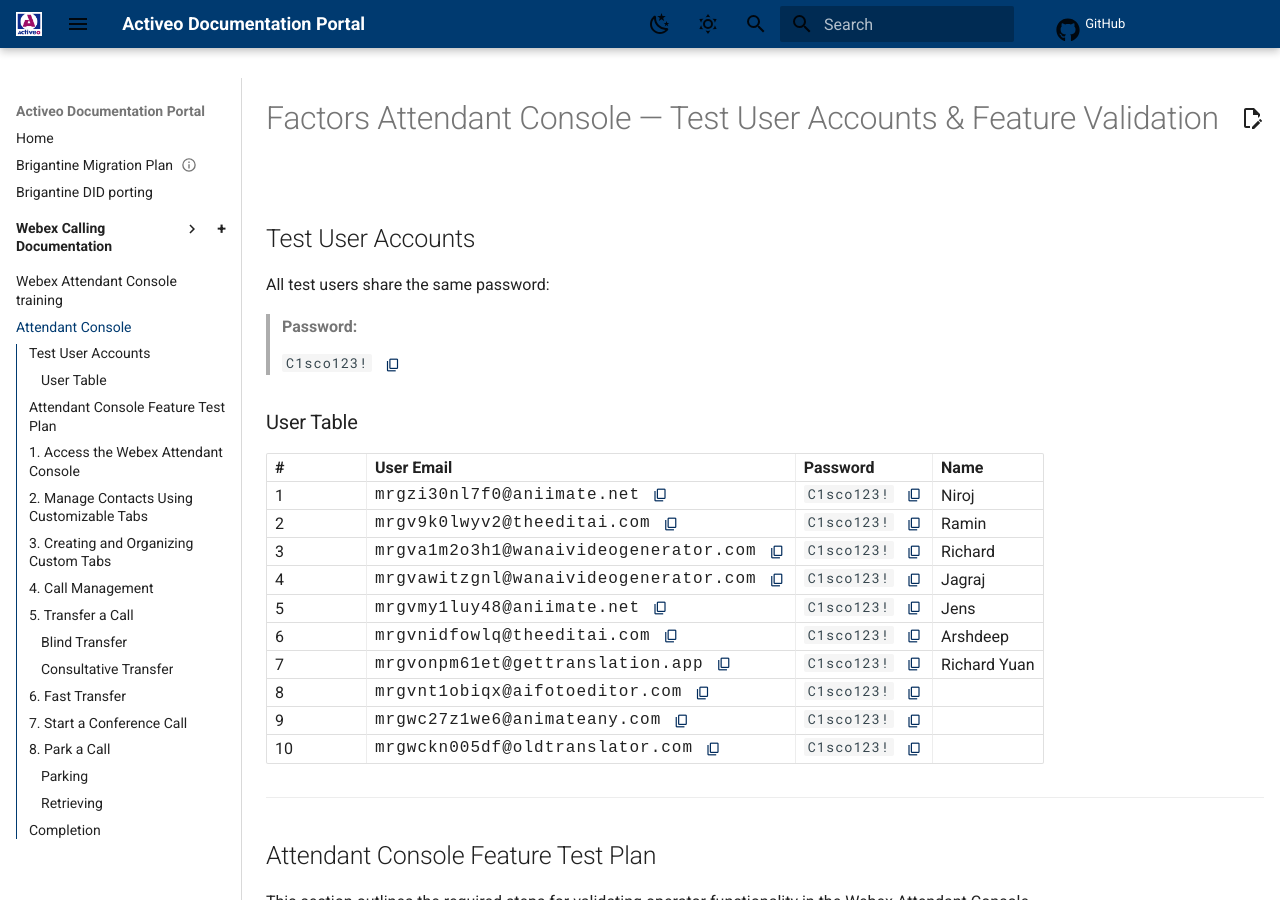
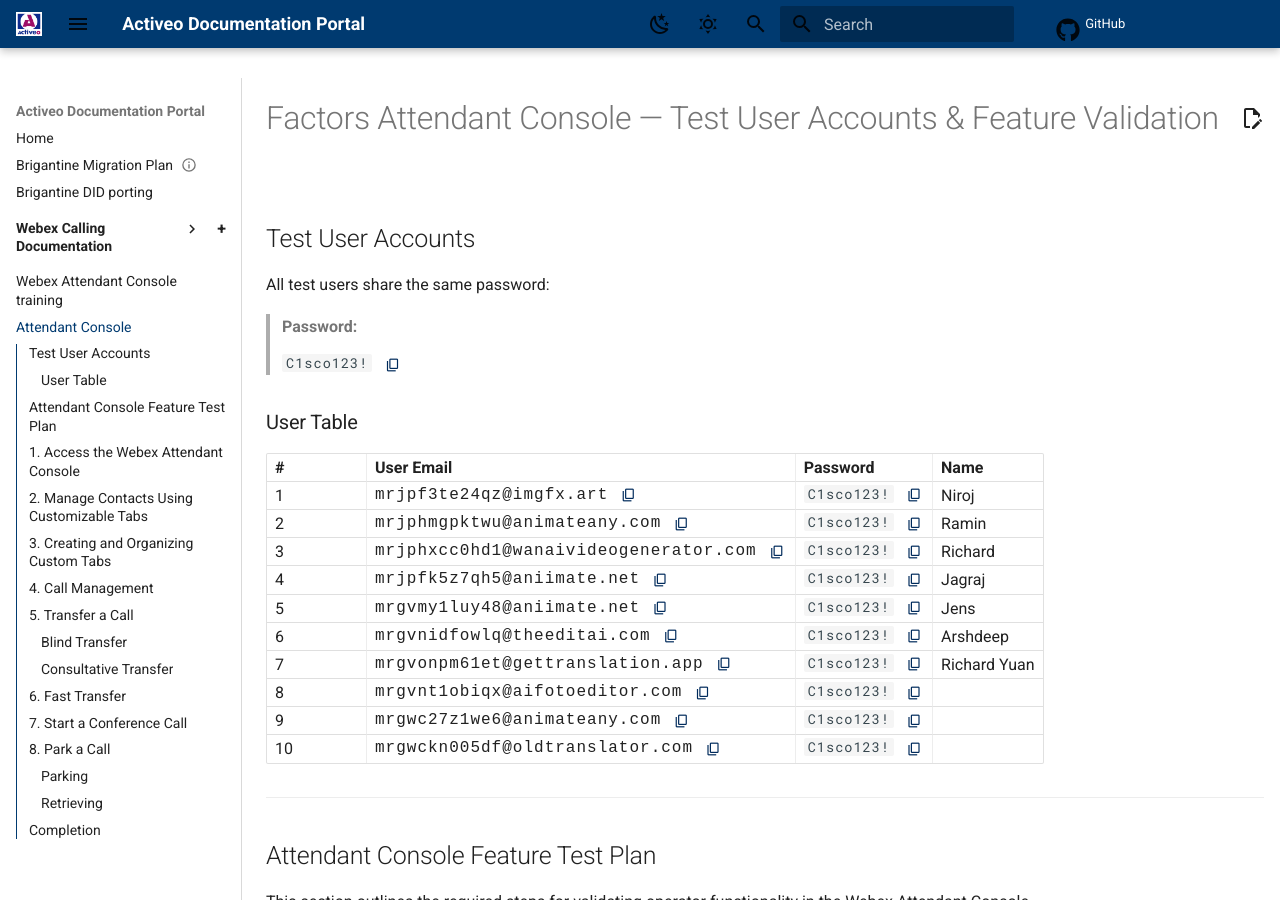
Before and after one commit to kvaksin/mkdocsdemo, an MkDocs documentation site: the page built from docs/AttendantConsole.md, in a window 1280 px wide and 900 px high. Built offline with MkDocs 1.6.1 and Material for MkDocs 9.7.7, drawn with Linux system fonts in a browser that asks for light colours; comment, search, counter and statistics services are not loaded.

Commit message:
Update AttendantConsole.md

```diff
--- a/docs/AttendantConsole.md
+++ b/docs/AttendantConsole.md
@@ -10,10 +10,10 @@
 
 | # | **User Email** | **Password** | Name |
 |-|------------------|--------------|---|
-|1| <div class="cell-flex"><span class="credentials-text">mrgzi30nl7f0@aniimate.net</span><button class="icon-btn copy-btn" data-copy="mrgzi30nl7f0@aniimate.net"><span class="md-icon material-icons">content_copy</span></button></div> | <div class="cell-flex"><span class="credentials-text">`C1sco123!`</span><button class="icon-btn copy-btn" data-copy="C1sco123!"><span class="md-icon material-icons">content_copy</span></button></div> | Niroj |
-|2| <div class="cell-flex"><span class="credentials-text">mrgv9k0lwyv2@theeditai.com</span><button class="icon-btn copy-btn" data-copy="mrgv9k0lwyv2@theeditai.com"><span class="md-icon material-icons">content_copy</span></button></div> | <div class="cell-flex"><span class="credentials-text">`C1sco123!`</span><button class="icon-btn copy-btn" data-copy="C1sco123!"><span class="md-icon material-icons">content_copy</span></button></div> | Ramin |
-|3| <div class="cell-flex"><span class="credentials-text">mrgva1m2o3h1@wanaivideogenerator.com</span><button class="icon-btn copy-btn" data-copy="mrgva1m2o3h1@wanaivideogenerator.com"><span class="md-icon material-icons">content_copy</span></button></div> | <div class="cell-flex"><span class="credentials-text">`C1sco123!`</span><button class="icon-btn copy-btn" data-copy="C1sco123!"><span class="md-icon material-icons">content_copy</span></button></div> | Richard |
-|4| <div class="cell-flex"><span class="credentials-text">mrgvawitzgnl@wanaivideogenerator.com</span><button class="icon-btn copy-btn" data-copy="mrgvawitzgnl@wanaivideogenerator.com"><span class="md-icon material-icons">content_copy</span></button></div> | <div class="cell-flex"><span class="credentials-text">`C1sco123!`</span><button class="icon-btn copy-btn" data-copy="C1sco123!"><span class="md-icon material-icons">content_copy</span></button></div> | Jagraj |
+|1| <div class="cell-flex"><span class="credentials-text">mrjpf3te24qz@imgfx.art</span><button class="icon-btn copy-btn" data-copy="mrjpf3te24qz@imgfx.art"><span class="md-icon material-icons">content_copy</span></button></div> | <div class="cell-flex"><span class="credentials-text">`C1sco123!`</span><button class="icon-btn copy-btn" data-copy="C1sco123!"><span class="md-icon material-icons">content_copy</span></button></div> | Niroj |
+|2| <div class="cell-flex"><span class="credentials-text">mrjphmgpktwu@animateany.com</span><button class="icon-btn copy-btn" data-copy="mrjphmgpktwu@animateany.com"><span class="md-icon material-icons">content_copy</span></button></div> | <div class="cell-flex"><span class="credentials-text">`C1sco123!`</span><button class="icon-btn copy-btn" data-copy="C1sco123!"><span class="md-icon material-icons">content_copy</span></button></div> | Ramin |
+|3| <div class="cell-flex"><span class="credentials-text">mrjphxcc0hd1@wanaivideogenerator.com</span><button class="icon-btn copy-btn" data-copy="mrjphxcc0hd1@wanaivideogenerator.com"><span class="md-icon material-icons">content_copy</span></button></div> | <div class="cell-flex"><span class="credentials-text">`C1sco123!`</span><button class="icon-btn copy-btn" data-copy="C1sco123!"><span class="md-icon material-icons">content_copy</span></button></div> | Richard |
+|4| <div class="cell-flex"><span class="credentials-text">mrjpfk5z7qh5@aniimate.net</span><button class="icon-btn copy-btn" data-copy="mrjpfk5z7qh5@aniimate.net"><span class="md-icon material-icons">content_copy</span></button></div> | <div class="cell-flex"><span class="credentials-text">`C1sco123!`</span><button class="icon-btn copy-btn" data-copy="C1sco123!"><span class="md-icon material-icons">content_copy</span></button></div> | Jagraj |
 |5| <div class="cell-flex"><span class="credentials-text">mrgvmy1luy48@aniimate.net</span><button class="icon-btn copy-btn" data-copy="mrgvmy1luy48@aniimate.net"><span class="md-icon material-icons">content_copy</span></button></div> | <div class="cell-flex"><span class="credentials-text">`C1sco123!`</span><button class="icon-btn copy-btn" data-copy="C1sco123!"><span class="md-icon material-icons">content_copy</span></button></div> | Jens |
 |6| <div class="cell-flex"><span class="credentials-text">mrgvnidfowlq@theeditai.com</span><button class="icon-btn copy-btn" data-copy="mrgvnidfowlq@theeditai.com"><span class="md-icon material-icons">content_copy</span></button></div> | <div class="cell-flex"><span class="credentials-text">`C1sco123!`</span><button class="icon-btn copy-btn" data-copy="C1sco123!"><span class="md-icon material-icons">content_copy</span></button></div> | Arshdeep |
 |7| <div class="cell-flex"><span class="credentials-text">mrgvonpm61et@gettranslation.app</span><button class="icon-btn copy-btn" data-copy="mrgvonpm61et@gettranslation.app"><span class="md-icon material-icons">content_copy</span></button></div> | <div class="cell-flex"><span class="credentials-text">`C1sco123!`</span><button class="icon-btn copy-btn" data-copy="C1sco123!"><span class="md-icon material-icons">content_copy</span></button></div> | Richard Yuan |
```
